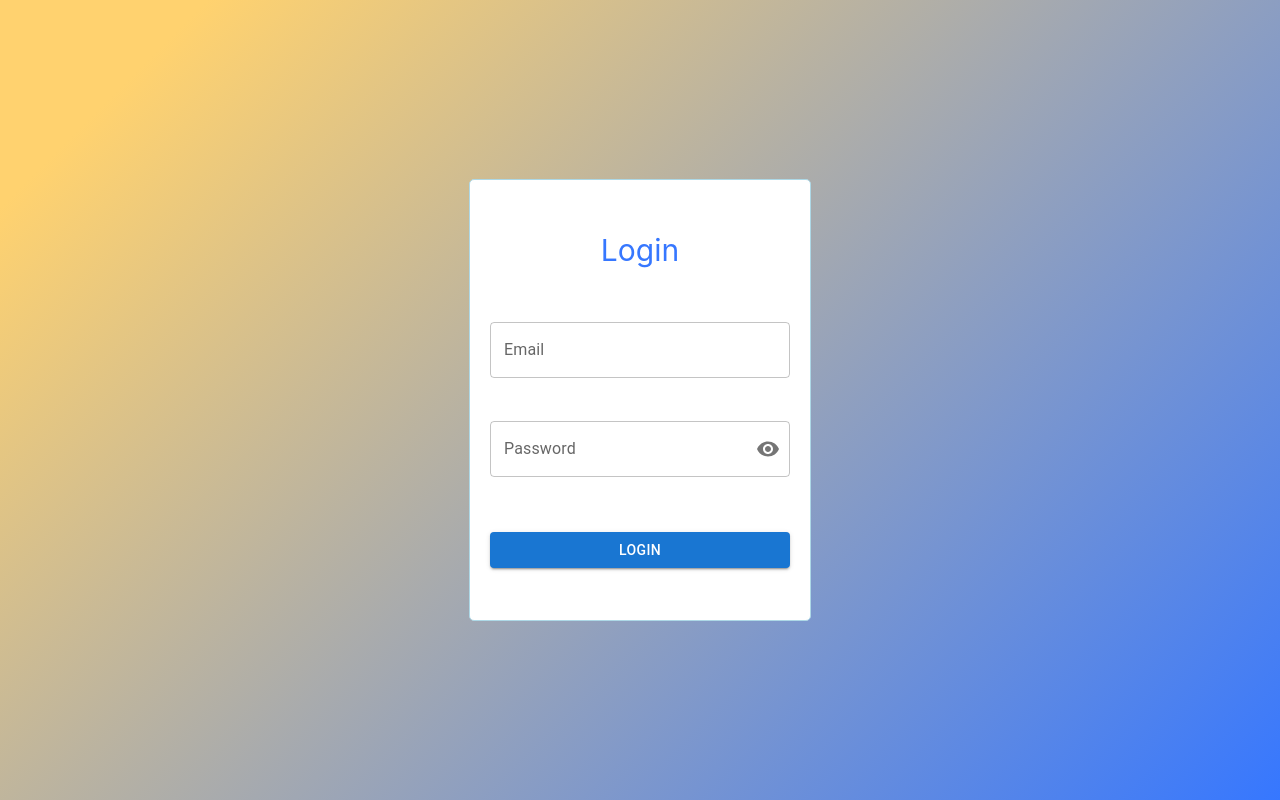
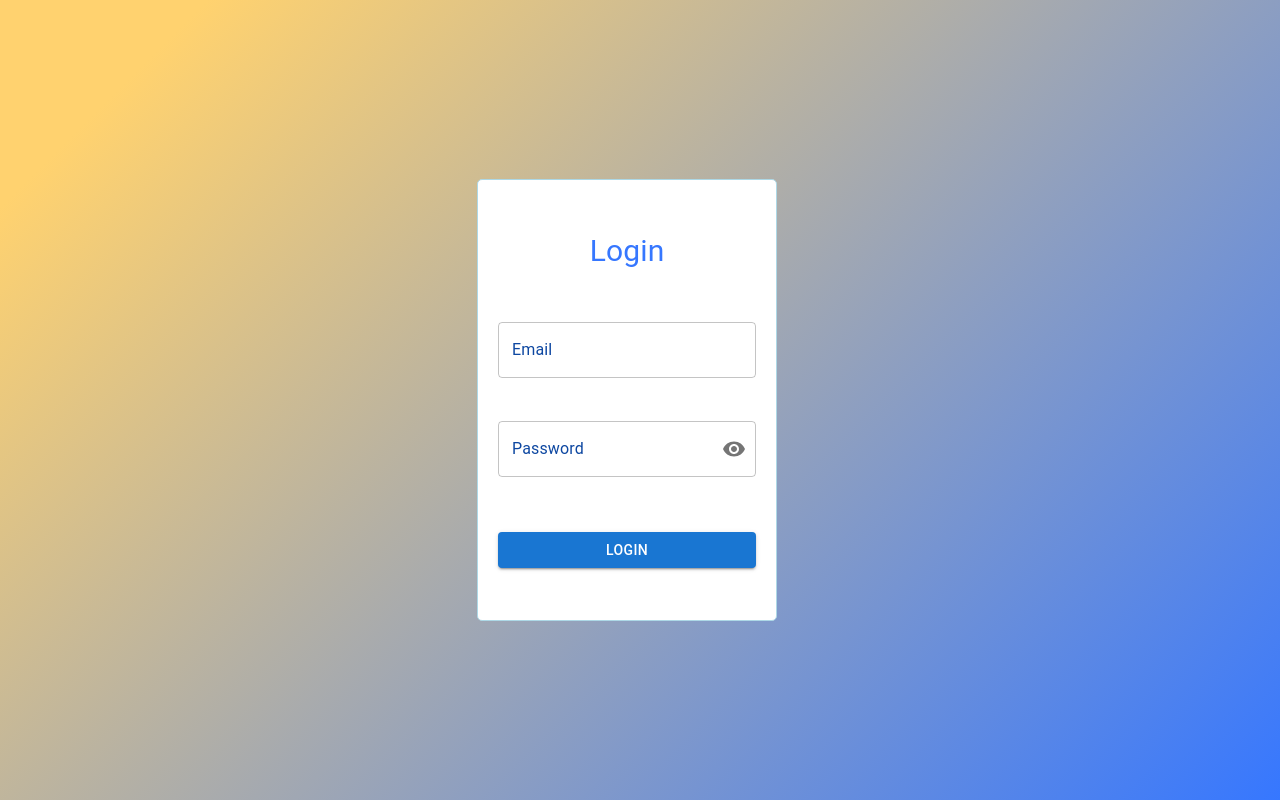
Before and after one commit to MarisiaS/SMM, a React (Vite) app in the folder frontend/: page / in a window 1280 px wide. Built offline with nearby package versions, Linux system fonts and the light colour scheme.

Commit message:
Create a theme provider and wrap the app with it

```diff
--- a/frontend/src/main.jsx
+++ b/frontend/src/main.jsx
@@ -3,11 +3,17 @@ import ReactDOM from "react-dom/client";
 import App from "./App.jsx";
 import "./index.css";
 import { BrowserRouter as Router } from "react-router-dom";
+import { ThemeProvider } from "@mui/material/styles";
+import CssBaseline from "@mui/material/CssBaseline";
+import theme from "./theme.jsx";
 
 ReactDOM.createRoot(document.getElementById("root")).render(
-  <Router>
-    <React.StrictMode>
-      <App />
-    </React.StrictMode>
-  </Router>
+  <React.StrictMode>
+    <ThemeProvider theme={theme}>
+      <CssBaseline />
+      <Router>
+        <App />
+      </Router>
+    </ThemeProvider>
+  </React.StrictMode>
 );
```
